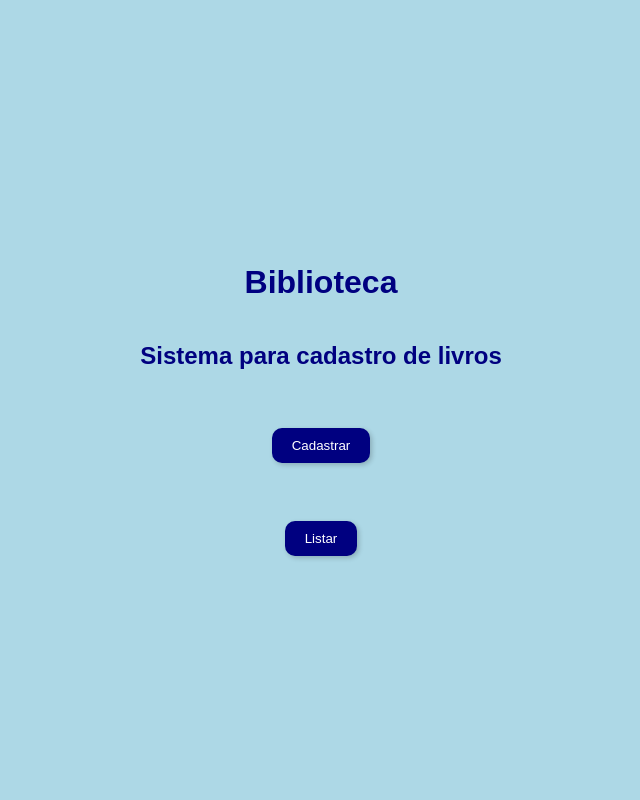
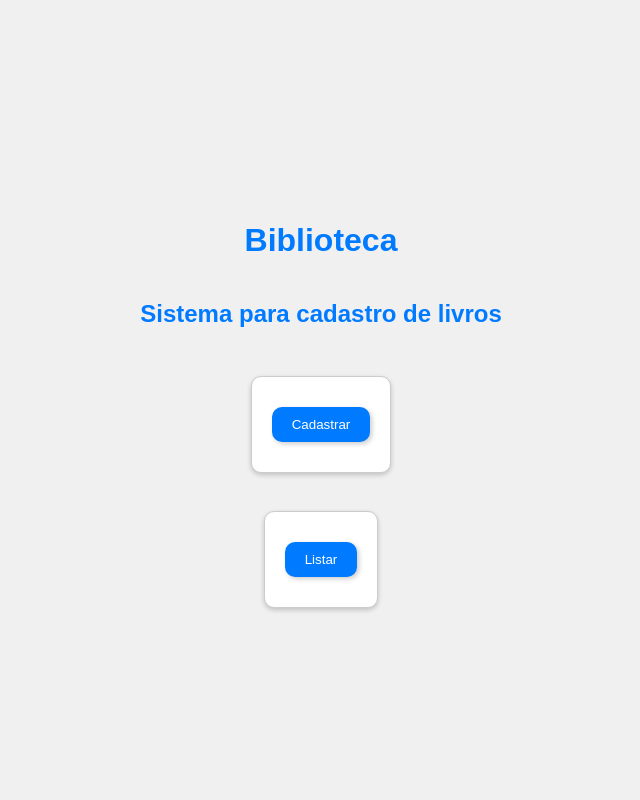
Before and after one commit to MarquesFabiano/Avalia-o-Desenvolvimento-WEB-Pratica-TDD, a Django app: page / in a window 1280 px wide. Shown: the whole page, without its empty margins (319-959 px from the left). Run offline with Django 4.2, Linux system fonts and the light colour scheme.

Commit message:
css melhorado

```diff
--- a/biblioteca/core/static/css/style.css
+++ b/biblioteca/core/static/css/style.css
@@ -1,6 +1,5 @@
-/* Estilos globais */
 body {
-  background-color: lightblue;
+  background-color: #f0f0f0;
   font-family: Arial, sans-serif;
   display: flex;
   flex-direction: column;
@@ -16,16 +15,13 @@ body {
   margin: 20px;
 }
 
-h1 {
-  color: navy;
-}
-
-h2 {
-  color: navy;
+h1, h2 {
+  color: #007BFF;
 }
 
 h3 {
   margin: 10px;
+  font-weight: bold;
 }
 
 form {
@@ -33,10 +29,33 @@ form {
   display: flex;
   flex-direction: column;
   align-items: center;
+  border: 1px solid #ccc;
+  border-radius: 10px;
+  padding: 20px;
+  background-color: #fff;
+  box-shadow: 0 2px 5px rgba(0, 0, 0, 0.2);
+}
+
+input[type="text"] {
+  width: 100%;
+  padding: 10px;
+  margin: 10px 0;
+  border: 1px solid #ccc;
+  border-radius: 5px;
+  box-sizing: border-box;
+  background-color: #f9f9f9;
+}
+
+label {
+  display: flex;
+  align-items: center;
+  font-weight: bold;
+  margin-bottom: 5px;
+  color: #333;
 }
 
 input[type="submit"] {
-  background-color: navy;
+  background-color: #007BFF;
   color: white;
   border: none;
   padding: 10px 20px;
@@ -44,16 +63,13 @@ input[type="submit"] {
   border-radius: 10px;
   box-shadow: 2px 2px 5px rgba(0, 0, 0, 0.2);
   margin: 10px 0;
+  transition: background-color 0.3s;
 }
 
 input[type="submit"]:hover {
-  background-color: darkblue;
+  background-color: #0056b3;
 }
 
-/* Estilos específicos */
-/* Você pode adicionar estilos específicos para cada tipo de página ou elemento, se necessário. */
-
-/* Estilos para telas menores (menos de 768px de largura) */
 @media (max-width: 768px) {
   body {
     align-items: flex-start;
```
